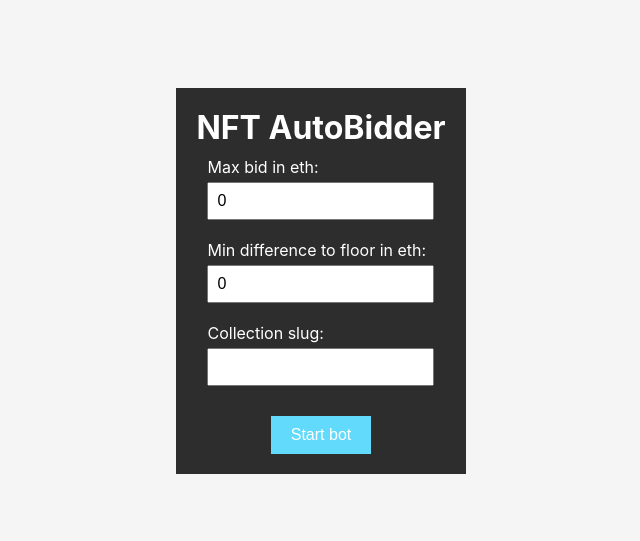
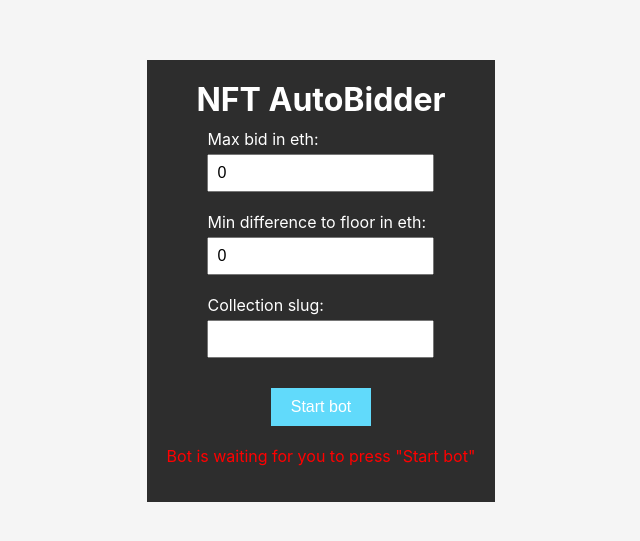
Before and after one commit to KristofferGW/nft-autobidder, a React (Create React App) app in the folder frontend/: page / in a window 1280 px wide. Shown: the part 119-660 px from the top of the page, without its empty margins (319-959 px from the left). Built offline with nearby package versions, Linux system fonts and the light colour scheme.

Commit message:
Bot status shown in frontend

```diff
--- a/frontend/src/App.js
+++ b/frontend/src/App.js
@@ -1,14 +1,17 @@
-import React from 'react';
+import React, { useState } from 'react';
 import styled from 'styled-components';
 import BotForm from './components/BotForm';
+import BotStatus from './components/BotStatus';
 
 function App() {
+  const [isBotRunning, setIsBotRunning] = useState(false);
 
   return (
     <AppContainer>
       <Header>
         <Title>NFT AutoBidder</Title>
-        <BotForm />
+        <BotForm setIsBotRunning={setIsBotRunning}/>
+        <BotStatus isBotRunning={isBotRunning} />
       </Header>
     </AppContainer>
   );
--- a/frontend/src/components/BotForm.js
+++ b/frontend/src/components/BotForm.js
@@ -1,7 +1,7 @@
 import React, { useState } from 'react';
 import styled from 'styled-components';
 
-const BotForm = () => {
+const BotForm = ({ setIsBotRunning }) => {
   const [maxBid, setMaxBid] = useState(0);
   const [minDifference, setMinDifference] = useState(0);
   const [collectionSlug, setCollectionSlug] = useState('');
@@ -12,8 +12,10 @@ const BotForm = () => {
       const response = await fetch(apiUrl);
       const data = await response.text();
       console.log(data);
+      setIsBotRunning(true);
     } catch (error) {
       console.error('Error starting bot', error);
+      setIsBotRunning(false);
     }
   };
 
--- /dev/null
+++ b/frontend/src/components/BotStatus.js
@@ -0,0 +1,28 @@
+import React from 'react';
+import styled from 'styled-components';
+
+const BotStatus = ({ isBotRunning }) => {
+    return (
+        <StatusContainer>
+            {isBotRunning ? (
+                <RunningStatus>Bot is running</RunningStatus>
+            ) : (
+                <StoppedStatus>Bot is waiting for you to press "Start bot"</StoppedStatus>
+            )}
+        </StatusContainer>
+    );
+};
+
+const StatusContainer = styled.div`
+    margin-top: 20px;
+`;
+
+const RunningStatus = styled.p`
+    color: green;
+`;
+
+const StoppedStatus = styled.p`
+    color: red;
+`;
+
+export default BotStatus;
```
